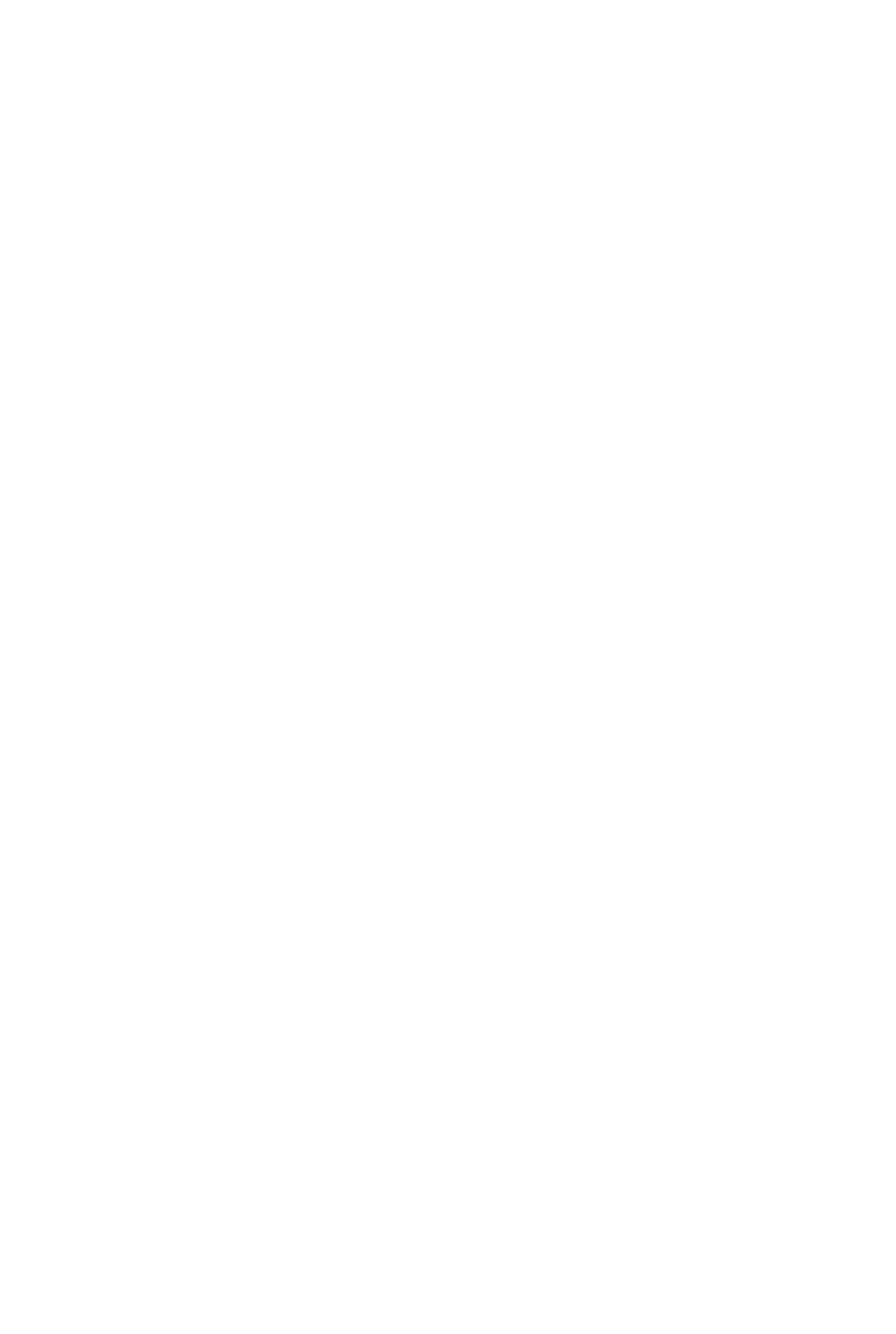
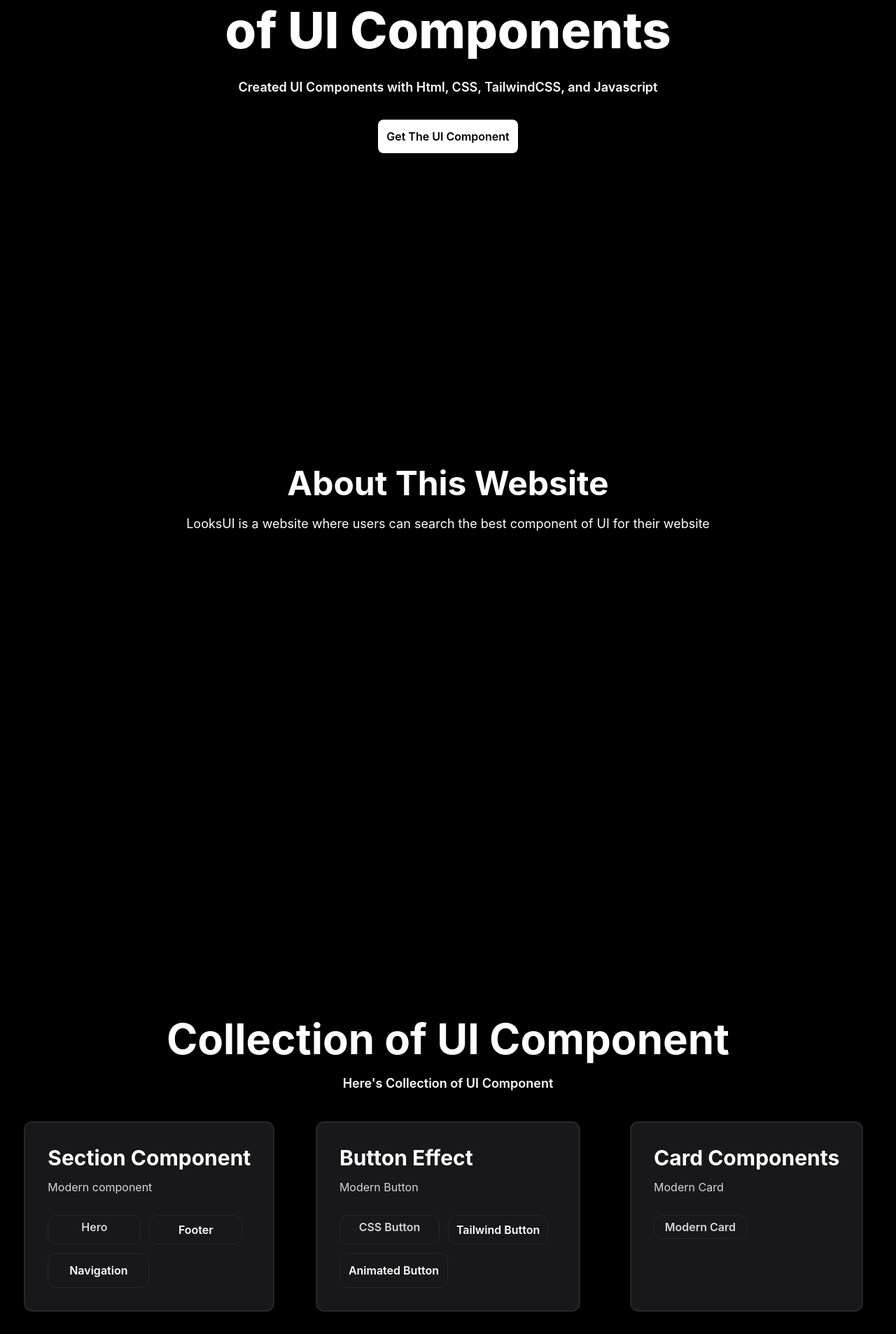
Before and after one commit to kuroshii251/LooksUI, a React (Vite) app: page / in a window 1280 px wide. Shown: the part 233-2140 px from the top of the page at 70% size. Before the commit the page ends 800 px from the top, so only its background shows below. Built offline with nearby package versions, Linux system fonts and the light colour scheme.

Commit message:
add navbar, hero, about, and collection of UI component

```diff
--- a/index.html
+++ b/index.html
@@ -4,9 +4,10 @@
     <meta charset="UTF-8" />
     <link rel="icon" type="image/svg+xml" href="/favicon.svg" />
     <meta name="viewport" content="width=device-width, initial-scale=1.0" />
-    <title>looksui</title>
+    <title>LooksUI</title>
+    <link rel="stylesheet" href="https://cdnjs.cloudflare.com/ajax/libs/font-awesome/7.3.1/css/all.css" integrity="sha512-x9WwyMYBnlXMNQ6kQ/Lyzu1NqIhLQKL5Oq6xByfXuRj7s9CskyCbLv/1IjqzJmXwFXWr0ov6jBV7Qbc0hh9nHg==" crossorigin="anonymous" referrerpolicy="no-referrer">
   </head>
-  <body>
+  <body class="bg-black">
     <div id="root"></div>
     <script type="module" src="/src/main.tsx"></script>
   </body>
--- a/package.json
+++ b/package.json
@@ -14,6 +14,7 @@
     "@tailwindcss/vite": "^4.3.3",
     "react": "^19.2.8",
     "react-dom": "^19.2.8",
+    "react-live": "^5.0.1",
     "tailwindcss": "^4.3.3"
   },
   "devDependencies": {
--- a/src/App.tsx
+++ b/src/App.tsx
@@ -1,9 +1,162 @@
+import { useState } from "react";
 import "./App.css";
 
 function App() {
+  const [isOpen, setIsOpen] = useState(false);
+
   return (
     <>
-      <h1 className="text-gray-300">ddd</h1>
+      <nav className="flex items-center justify-between flex-wrap p-7">
+        <div className="flex items-center flex-shrink-0 text-white mr-6">
+          <h1 className="font-semibold text-2xl">LooksUI</h1>
+        </div>
+        <div className="block  lg:hidden">
+          <button onClick={() => setIsOpen(!isOpen)} className="cursor-pointer">
+            <i className="fa-solid fa-bars text-2xl text-white"></i>
+          </button>
+        </div>
+        <div
+          className={`${isOpen ? "flex" : "hidden"} w-full lg:items-center lg:w-auto`}
+        >
+          <div className="text-md lg:flex-grow space-x-5">
+            <a
+              href=""
+              className="block text-white mt-4 hover:bg-gray-800 p-3 lg:w-20 w-full lg:text-center text-start w-full rounded-xl lg:inline-block lg:mt-0 text-black"
+            >
+              Blog
+            </a>
+
+            <a
+              href=""
+              className="block text-white hover:bg-gray-800 p-3 lg:w-20 w-full lg:text-center text-start rounded-xl lg:inline-block lg:mt-0 text-black "
+            >
+              Element
+            </a>
+
+            <a
+              href=""
+              className="block hover:bg-gray-800 hover:bg-gray-800 lg:w-20 lg:text-center text-start w-100 p-3 rounded-xl text-white mt-4 lg:inline-block lg:mt-0 text-white"
+            >
+              Contact
+            </a>
+            <a
+              href=""
+              className="block bg-white hover:bg-slate-200 hover:bg-gray-800 lg:w-30 lg:text-center text-start w-100 p-3 rounded-xl text-black mt-4 lg:inline-block lg:mt-0"
+            >
+              Request UI
+            </a>
+          </div>
+        </div>
+      </nav>
+
+      <div className="col h-screen">
+        <div className="mx-auto justify-center w-fit py-20 space-y-8 items-center">
+          <h1 className="text-white font-extrabold lg:text-7xl text-5xl text-center">
+            A Collection <br /> of UI Components
+          </h1>
+          <p className="text-white text-center mt-3 lg:max-w-full max-w-80 mx-auto font-semibold lg:text-lg text-md lg:">
+            Created UI Components with Html, CSS, TailwindCSS, and Javascript
+          </p>
+          <button className="mx-auto hover:bg-slate-200 bg-white p-3 font-semibold rounded-lg font-semibold flex justify-center">
+            Get The UI Component
+          </button>
+        </div>
+      </div>
+      <div className="col h-screen items-center justify-center p-3">
+        <div className="">
+          <h1 className="text-white text-center text-5xl font-bold">
+            About This Website
+          </h1>
+          <p className="text-white text-center text-lg w-200 mx-auto mt-5">
+            LooksUI is a website where users can search the best component of UI
+            for their website
+          </p>
+        </div>
+      </div>
+
+      <div className="col justify-center items-center h-screen">
+        <div>
+          <h1 className="text-center text-6xl font-bold text-white">
+            Collection of UI Component
+          </h1>
+          <p className="text-white text-center mt-5 text-lg mb-5 font-semibold">
+            Here's Collection of UI Component
+          </p>
+        </div>
+
+        <div className="grid lg:grid-cols-3 grid-cols-1 pt-5 space-y-5 justify-center items-center place-items-center">
+          <div className="bg-zinc-900 p-5 rounded-xl border border-gray-900 border-2 border-zinc-800">
+            <div className="p-3">
+              <h1 className="text-white text-3xl font-bold">
+                Section Component
+              </h1>
+              <p className="text-gray-300 text-md mt-3">Modern component</p>
+              <div className="grid grid-cols-2 mt-7 space-x-3 space-y-3">
+                <div className="bg-zinc-900 border border-zinc-800 rounded-xl  p-1">
+                  <h1 className="text-gray-300 text-center font-semibold text-md">
+                    Hero
+                  </h1>
+                </div>
+                <div className="bg-zinc-900 border border-zinc-800 rounded-xl  p-2">
+                  <h1 className="text-white text-center font-semibold text-md">
+                    Footer
+                  </h1>
+                </div>
+                <div className="bg-zinc-900 border border-zinc-800 rounded-xl  p-3">
+                  <h1 className="text-white text-center font-semibold text-md">
+                    Navigation
+                  </h1>
+                </div>
+              </div>
+            </div>
+          </div>
+          <a
+            href=""
+            className="bg-zinc-900 p-5 rounded-xl border border-gray-900 border-2 border-zinc-800"
+          >
+            <div className="p-3">
+              <h1 className="text-white text-3xl font-bold">Button Effect</h1>
+              <p className="text-gray-300 text-md mt-3">Modern Button</p>
+              <div className="grid grid-cols-2 mt-7 space-x-3 space-y-3">
+                <div className="bg-zinc-900 border border-zinc-800 rounded-xl  p-1">
+                  <h1 className="text-gray-300 text-center font-semibold text-md">
+                    CSS Button
+                  </h1>
+                </div>
+                <div className="bg-zinc-900 border border-zinc-800 rounded-xl  p-2">
+                  <h1 className="text-white text-center font-semibold text-md">
+                    Tailwind Button
+                  </h1>
+                </div>
+                <div className="bg-zinc-900 border border-zinc-800 rounded-xl  p-3">
+                  <h1 className="text-white text-center font-semibold text-md">
+                    Animated Button
+                  </h1>
+                </div>
+              </div>
+            </div>
+          </a>
+
+          <a
+            href=""
+            className="bg-zinc-900 h-68 p-5 rounded-xl border border-gray-900 border-2 border-zinc-800"
+          >
+            <div className="p-3">
+              <h1 className="text-white text-3xl font-bold">Card Components</h1>
+              <p className="text-gray-300 text-md mt-3">Modern Card</p>
+              <div className="grid grid-cols-2 mt-7 space-x-3 space-y-3">
+                <div className="bg-zinc-900 border border-zinc-800 rounded-xl  p-1">
+                  <h1 className="text-gray-300 text-center font-semibold text-md">
+                    Modern Card{" "}
+                  </h1>
+                </div>
+              </div>
+            </div>
+          </a>
+
+          <div></div>
+        </div>
+      </div>
     </>
   );
 }
--- /dev/null
+++ b/src/components/navbar/main.tsx
@@ -0,0 +1 @@
+ssjsjsjsssss;
```
Also changed, not shown: 1 other file (tests, documents, lock files or other folders).
